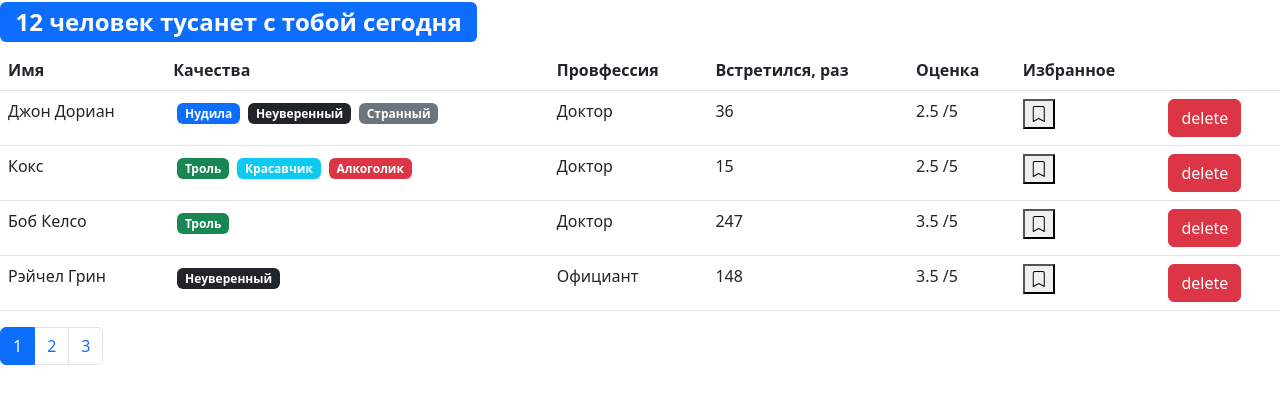
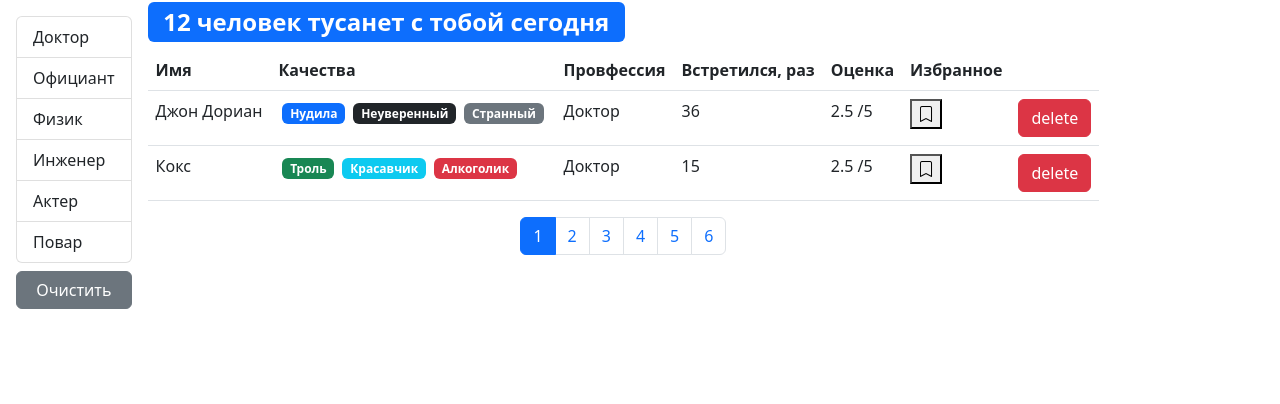
Before and after one commit to thundercatav/FastCompany, a React (Create React App) app: page / in a window 1280 px wide. Shown: the top 404 px of the page. Built offline with nearby package versions, Linux system fonts and the light colour scheme.

Commit message:
GroupList Component implemented

```diff
--- a/src/app/App.js
+++ b/src/app/App.js
@@ -1,10 +1,13 @@
-import React, { useState } from "react";
+import React, { useState, useEffect } from "react";
 import Users from "./components/users";
-import SearchStatus from "./components/searchStatus";
+
 import api from "./api";
 
 function App() {
-    const [users, setUsers] = useState(api.users.fetchAll());
+    const [users, setUsers] = useState();
+    useEffect(() => {
+        api.users.fetchAll().then((data) => setUsers(data));
+    }, []);
     const handleDelete = (userId) => {
         setUsers(users.filter((user) => user._id !== userId));
     };
@@ -21,12 +24,13 @@
     };
     return (
         <div>
-            <SearchStatus length={users.length} />
-            <Users
-                onDelete={handleDelete}
-                onToggleBookMark={handleToggleBookMark}
-                users={users}
-            />
+            {users && (
+                <Users
+                    onDelete={handleDelete}
+                    onToggleBookMark={handleToggleBookMark}
+                    users={users}
+                />
+            )}
         </div>
     );
 }
--- /dev/null
+++ b/src/app/api/fake.api/proffesions.api.js
@@ -0,0 +1,26 @@
+export const professionsObject = {
+    doctor: { _id: "67rdca3eeb7f6fgeed471818", name: "Доктор" },
+    waiter: { _id: "67rdca3eeb7f6fgeed471820", name: "Официант" },
+    physics: { _id: "67rdca3eeb7f6fgeed471814", name: "Физик" },
+    engineer: { _id: "67rdca3eeb7f6fgeed471822", name: "Инженер" },
+    actor: { _id: "67rdca3eeb7f6fgeed471824", name: "Актер" },
+    cook: { _id: "67rdca3eeb7f6fgeed471829", name: "Повар" }
+};
+export const professions = [
+    { _id: "67rdca3eeb7f6fgeed471818", name: "Доктор" },
+    { _id: "67rdca3eeb7f6fgeed471820", name: "Официант" },
+    { _id: "67rdca3eeb7f6fgeed471814", name: "Физик" },
+    { _id: "67rdca3eeb7f6fgeed471822", name: "Инженер" },
+    { _id: "67rdca3eeb7f6fgeed471824", name: "Актер" },
+    { _id: "67rdca3eeb7f6fgeed471829", name: "Повар" }
+];
+const fetchAll = () =>
+    new Promise((resolve) => {
+        window.setTimeout(function () {
+            resolve(professions);
+        }, 2000);
+    });
+
+export default {
+    fetchAll
+};
--- a/src/app/api/fake.api/user.api.js
+++ b/src/app/api/fake.api/user.api.js
@@ -1,11 +1,4 @@
-const professions = {
-    doctor: { _id: "67rdca3eeb7f6fgeed471818", name: "Доктор" },
-    waiter: { _id: "67rdca3eeb7f6fgeed471820", name: "Официант" },
-    physics: { _id: "67rdca3eeb7f6fgeed471814", name: "Физик" },
-    engineer: { _id: "67rdca3eeb7f6fgeed471822", name: "Инженер" },
-    actor: { _id: "67rdca3eeb7f6fgeed471824", name: "Актер" },
-    cook: { _id: "67rdca3eeb7f6fgeed471829", name: "Повар" }
-};
+import { professionsObject as professions } from "./proffesions.api";
 const qualities = {
     tedious: {
         _id: "67rdca3eeb7f6fgeed471198",
@@ -149,6 +142,14 @@
         bookmark: false
     }
 ];
-export function fetchAll() {
-    return users;
-}
+
+const fetchAll = () =>
+    new Promise((resolve) => {
+        window.setTimeout(function () {
+            resolve(users);
+        }, 2000);
+    });
+
+export default {
+    fetchAll
+};
--- a/src/app/api/index.js
+++ b/src/app/api/index.js
@@ -1,5 +1,7 @@
-import * as users from "./fake.api/user.api";
+import users from "./fake.api/user.api";
+import professions from "./fake.api/proffesions.api";
 const API = {
-    users
+    users,
+    professions
 };
 export default API;
--- a/src/app/components/bookmark.jsx
+++ b/src/app/components/bookmark.jsx
@@ -9,7 +9,7 @@
     );
 };
 BookMark.propTypes = {
-    status: PropTypes.bool.isRequired
+    status: PropTypes.bool
 };
 
 export default BookMark;
--- /dev/null
+++ b/src/app/components/groupList.jsx
@@ -0,0 +1,61 @@
+import React from "react";
+import PropTypes from "prop-types";
+
+const GroupList = ({
+    items,
+    valueProperty,
+    contentProperty,
+    onItemSelect,
+    selectedItem
+}) => {
+    if (Array.isArray(items)) {
+        return (
+            <ul className="list-group">
+                {items.map((item) => (
+                    <li
+                        key={item[valueProperty]}
+                        className={
+                            "list-group-item" +
+                            (item === selectedItem ? " active" : "")
+                        }
+                        onClick={() => onItemSelect(item)}
+                        role="button"
+                    >
+                        {item[contentProperty]}
+                    </li>
+                ))}
+            </ul>
+        );
+    } else {
+        return (
+            <ul className="list-group">
+                {Object.keys(items).map((item) => (
+                    <li
+                        key={items[item][valueProperty]}
+                        className={
+                            "list-group-item" +
+                            (items[item] === selectedItem ? " active" : "")
+                        }
+                        onClick={() => onItemSelect(items[item])}
+                        role="button"
+                    >
+                        {items[item][contentProperty]}
+                    </li>
+                ))}
+            </ul>
+        );
+    }
+};
+GroupList.defaultProps = {
+    valueProperty: "_id",
+    contentProperty: "name"
+};
+GroupList.propTypes = {
+    items: PropTypes.oneOfType([PropTypes.object, PropTypes.array]),
+    valueProperty: PropTypes.string.isRequired,
+    contentProperty: PropTypes.string.isRequired,
+    onItemSelect: PropTypes.func,
+    selectedItem: PropTypes.object
+};
+
+export default GroupList;
--- a/src/app/components/searchStatus.jsx
+++ b/src/app/components/searchStatus.jsx
@@ -24,7 +24,7 @@
     );
 };
 SearchStatus.propTypes = {
-    length: PropTypes.number.isRequired
+    length: PropTypes.number
 };
 
 export default SearchStatus;
--- a/src/app/components/user.jsx
+++ b/src/app/components/user.jsx
@@ -46,12 +46,12 @@
 User.propTypes = {
     _id: PropTypes.string.isRequired,
     name: PropTypes.string.isRequired,
-    qualities: PropTypes.array.isRequired,
+    qualities: PropTypes.array,
     profession: PropTypes.object.isRequired,
     completedMeetings: PropTypes.number.isRequired,
     rate: PropTypes.number.isRequired,
     onDelete: PropTypes.func.isRequired,
-    bookmark: PropTypes.bool.isRequired,
+    bookmark: PropTypes.bool,
     onToggleBookMark: PropTypes.func.isRequired
 };
 
--- a/src/app/components/users.jsx
+++ b/src/app/components/users.jsx
@@ -1,21 +1,66 @@
-import React, { useState } from "react";
+import React, { useState, useEffect } from "react";
 import { paginate } from "../utils/paginate";
 import Pagination from "./pagination";
 import User from "./user";
 import PropTypes from "prop-types";
+import GroupList from "./groupList";
+import api from "../api";
+import SearchStatus from "./searchStatus";
 
-const Users = ({ users, ...rest }) => {
-    const count = users.length;
-    const pageSize = 4;
+const Users = ({ users: allUsers, ...rest }) => {
     const [currentPage, setCurrentPage] = useState(1);
+    const [professions, setProffesion] = useState();
+    const [selectedProf, setSelectedProf] = useState();
+
+    const pageSize = 2;
+    useEffect(() => {
+        api.professions.fetchAll().then((data) => setProffesion(data));
+    }, []);
+
+    useEffect(() => {
+        setCurrentPage(1);
+    }, [selectedProf]);
+
+    const handleProffesionSelect = (item) => {
+        setSelectedProf(item);
+    };
+
     const handlePageChange = (pageIndex) => {
         setCurrentPage(pageIndex);
     };
+    const filteredUsers = selectedProf
+        ? allUsers.filter(
+              (user) =>
+                  JSON.stringify(user.profession) ===
+                  JSON.stringify(selectedProf)
+          )
+        : allUsers;
 
-    const userCrop = paginate(users, currentPage, pageSize);
+    const count = filteredUsers.length;
+    const userCrop = paginate(filteredUsers, currentPage, pageSize);
+    const clearFilter = () => {
+        setSelectedProf();
+    };
 
     return (
-        <>
+        <div className="d-flex">
+            {professions && (
+                <div className="d-flex flex-column flex-shrink-0 p-3">
+                    <GroupList
+                        selectedItem={selectedProf}
+                        items={professions}
+                        onItemSelect={handleProffesionSelect}
+                    />
+                    <button
+                        className="btn btn-secondary mt-2"
+                        onClick={clearFilter}
+                    >
+                        Очистить
+                    </button>
+                </div>
+            )}
+            <div className="d-flex flex-column">
+                <SearchStatus length={count} />
                 {count > 0 && (
                     <table className="table">
                         <thead>
@@ -36,18 +81,21 @@
                         </tbody>
                     </table>
                 )}
+                <div className="d-flex justify-content-center">
                     <Pagination
                         itemsCount={count}
                         pageSize={pageSize}
                         currentPage={currentPage}
                         onPageChange={handlePageChange}
                     />
-        </>
+                </div>
+            </div>
+        </div>
     );
 };
 
 Users.propTypes = {
-    users: PropTypes.oneOfType([PropTypes.object, PropTypes.array])
+    users: PropTypes.array
 };
 
 export default Users;
```
Also changed, not shown: .eslintrc.js. Lines whose indentation alone changed are shown as unchanged.
